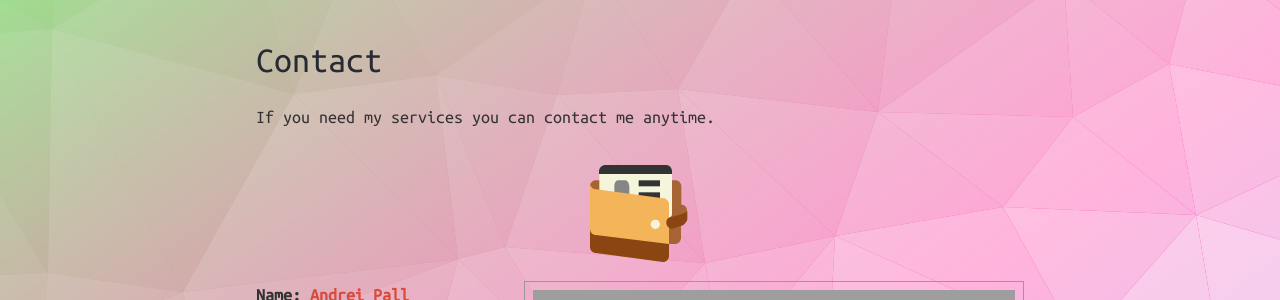
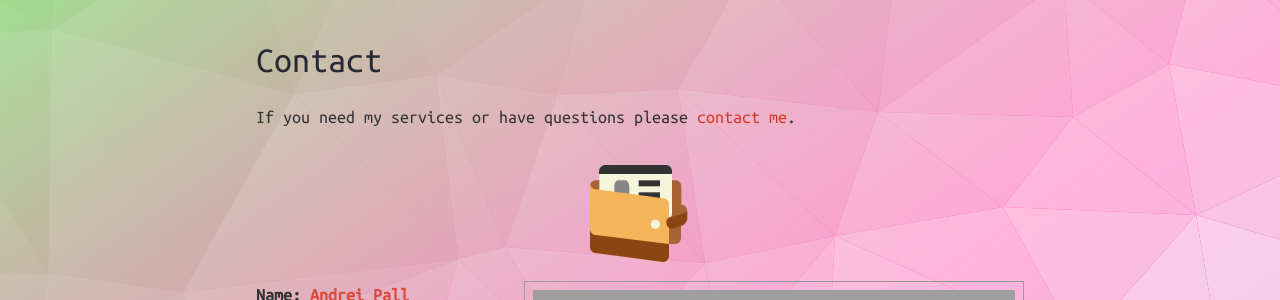
Before and after one commit to andreipall/andreipall.github.io, a Jekyll site: the page built from contact.html, in a window 1280 px wide. Shown: the part 208-508 px from the top of the page. Built offline with Jekyll 4.4.1, drawn with Linux system fonts in a browser that asks for light colours; comment, search, counter and statistics services are not loaded; grey boxes are pictures that could not be loaded.

Commit message:
Update contact.html

```diff
--- a/contact.html
+++ b/contact.html
@@ -3,8 +3,8 @@ layout: page
 title: Contact
 permalink: /contact/
 ---
-<p>If you need my services you can contact me anytime.</p>
-<a href="https://en.wikipedia.org/wiki/Die_Hard" target="_blank"><img id="food-and-clothes" src="/assets/img/wallet.svg" /></a>
+<p>If you need my services or have questions please <a href="mailto:andreipall3@gmail.com">contact me</a>.</p>
+<img id="food-and-clothes" src="/assets/img/wallet.svg" />
 <div class="content">
   <address id="address">
     <p><strong>Name:</strong> <strong style="color: #da4939;">Andrei Pall</strong></p>
```
